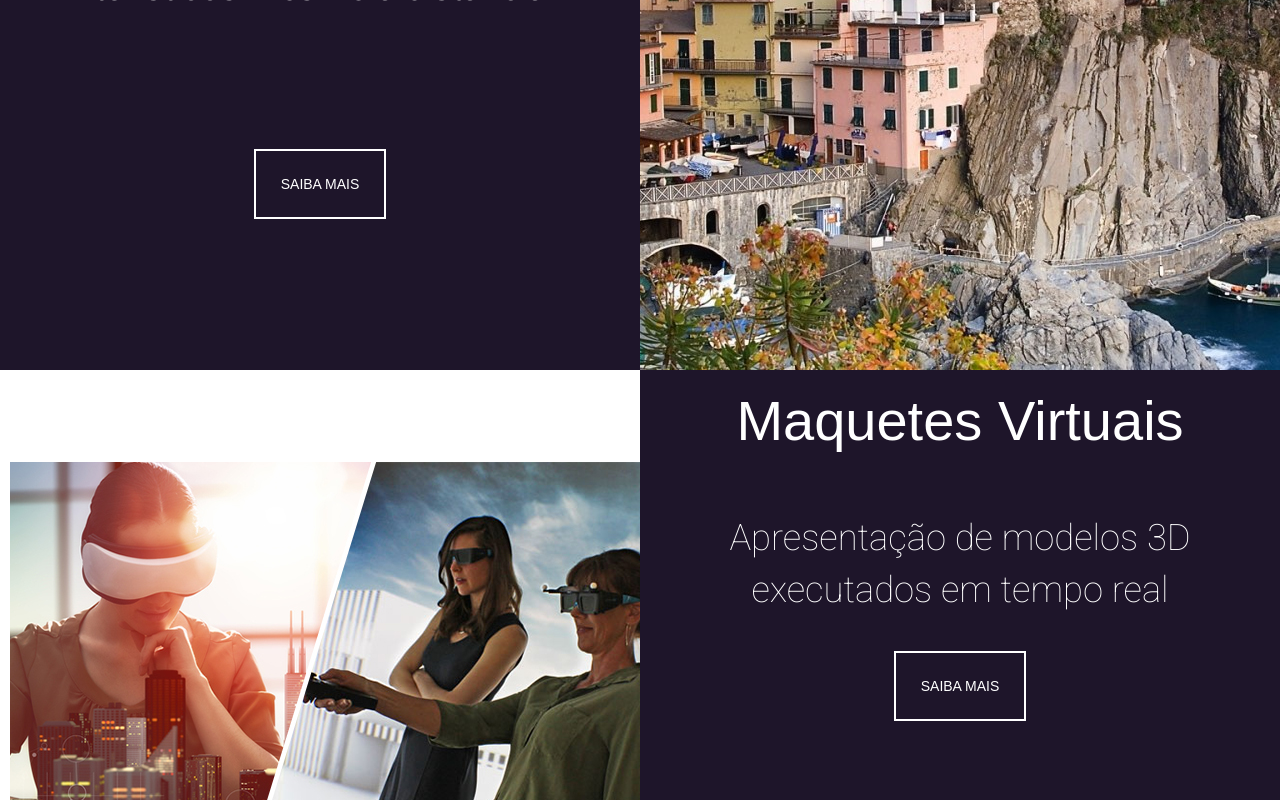
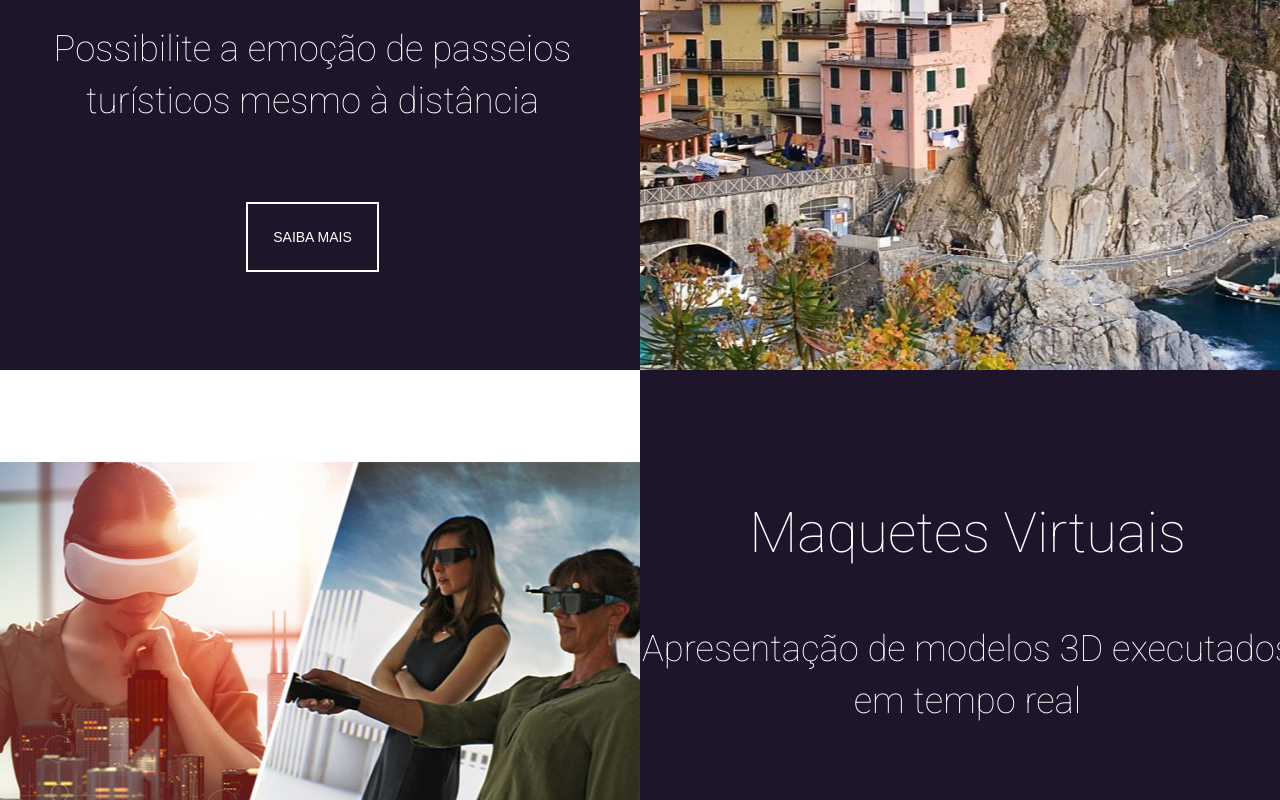
Before and after one commit to ais-opensource/portal, a React (Create React App) app: page /realidade-virtual in a window 1280 px wide. Shown: the part 540-1340 px from the top of the page. Built offline with nearby package versions, Linux system fonts and the light colour scheme.

Commit message:
Fix minor spaces (still have to do some stuff)

```diff
--- a/src/components/content/HalfImageHalfTextLeft/HalfImageHalfTextLeft.css
+++ b/src/components/content/HalfImageHalfTextLeft/HalfImageHalfTextLeft.css
@@ -8,6 +8,10 @@
   height: 600px;
   background-color: black;
   color: white;
+  display: flex;
+  justify-content: center;
+  align-items: center;
+  flex-direction: column;
 }
 
 .image-text-left {
@@ -17,23 +21,20 @@
 
 
 .content-image-left {
-  font-family: "Roboto", sans-serif;
+  font-family: 'Roboto', sans-serif;
   font-weight: 100;
   font-style: normal;
   color: white;
   font-size: 2.6em;
-  padding: 20px;
-  margin: 40px;
+  margin-top: 50px;
 }
 
 .title {
   color: white;
   font-size: 4em;
+  font-weight: 200;
+  font-family: 'Roboto', sans-serif;
 
-}
-
-.button-container {
-  margin-top: 300px;
 }
 
 
@@ -54,7 +55,6 @@
   .half-container {
     display: flex;
     flex-direction: column;
-    margin-top: 5px;
   }
   .image-text-left {
     width: 100%;
@@ -63,7 +63,7 @@
     width: 100%;
   }
   .button-container {
-    margin-top: 100px;
+
 
   }
   .content-image-left {
--- a/src/components/content/HalfImageHalfTextLeft/HalfImageHalfTextLeft.js
+++ b/src/components/content/HalfImageHalfTextLeft/HalfImageHalfTextLeft.js
@@ -15,7 +15,7 @@ export class HalfImageHalfTextLeft extends React.Component {
       backgroundColor: backgroundColor
     }
     return (
-      <div className="container-fluid" id={id}>
+      <div id={id}>
         <div className="row half-container">
           <div className="left" style={left}>
             <div className="title">{title}</div>
--- a/src/components/content/HalfImageHalfTextRight/HalfImageHalfTextRight.css
+++ b/src/components/content/HalfImageHalfTextRight/HalfImageHalfTextRight.css
@@ -3,12 +3,17 @@
   justify-content: space-around;
 }
 
-.left {
+
+.right {
   width: 50%;
   height: 600px;
+  background-color: black;
   color: white;
+  display: flex;
+  justify-content: center;
+  align-items: center;
+  flex-direction: column;
 }
-
 
 .content {
   font-family: "Roboto", sans-serif;
@@ -16,37 +21,19 @@
   font-style: normal;
   color: white;
   font-size: 2.6em;
-  padding: 20px;
-  margin: 40px;
-}
-
-.title {
-  color: white;
-  font-size: 4em;
-}
-
-.button-container {
-  padding-top: 100px;
-  margin: 0;
+  margin-top: 50px;
 }
 
 
-.button {
-  color: white;
-  border: 2px solid white;
+.button-container-right {
+  margin-top: 100px;
 }
 
-.button:hover {
-  text-decoration: none;
-  color: #4286f4;
-  border: 2px solid #4286f4;
-}
 
 .image-text-right {
   height: 600px;
   width: 50%;
-  margin-right: -10px;
-  margin-left: 10px;
+
 }
 
 
@@ -69,9 +56,6 @@
   .content {
     text-align: center;
     font-size: 2em;
-  }
-  .button-container {
-    padding-top: 20px;
   }
 
 }
--- a/src/components/content/HalfImageHalfTextRight/HalfImageHalfTextRight.js
+++ b/src/components/content/HalfImageHalfTextRight/HalfImageHalfTextRight.js
@@ -18,11 +18,11 @@ export class HalfImageHalfTextRight extends React.Component {
     }
     return (
       <div>
-        <div className="half-container-right" id={id}>
+        <div className="row half-container-right" id={id}>
           <div style={imageStyle} className="image-text-right">
           </div>
-          <div className="left" style={right}>
-            <h1 className="title">{title}</h1>
+          <div className="right" style={right}>
+            <div className="title">{title}</div>
             <div className="content">{content}</div>
             <div className="button-container-right">
               {buttonUrl ? <Link to={buttonUrl} className="button">SAIBA MAIS</Link> : null}
--- a/src/components/content/PageTitle/PageTitle.css
+++ b/src/components/content/PageTitle/PageTitle.css
@@ -3,7 +3,8 @@
   font-size: 6em;
   margin-bottom: 50px;
   text-align: left;
-  font-family: 'Passion One', cursive;
+  font-family: 'Roboto', sans-serif;
+  font-weight: 200;
 }
 
 
```
